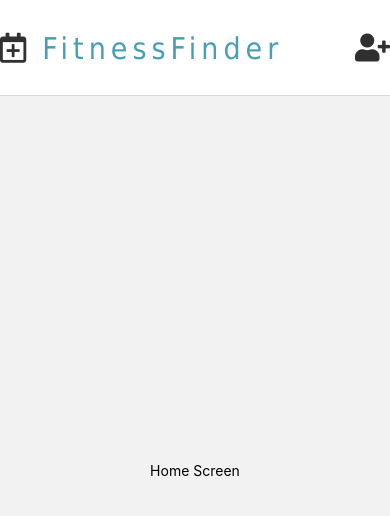
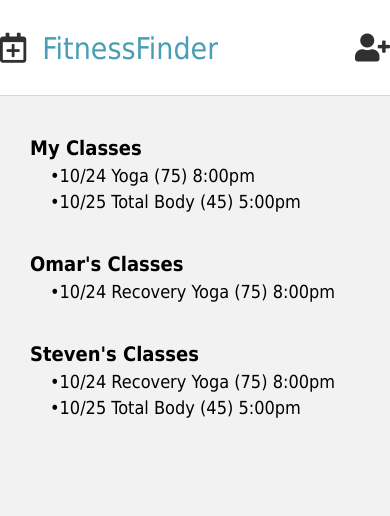
Before and after one commit to ofeller/fitnessfinderv2, a React Native app: screen /HomeScreen in a window 390 px wide. Shown: the top 516 px of the page. Built offline with nearby package versions, Linux system fonts and the light colour scheme.

Commit message:
Added text to home screen

```diff
--- a/App.js
+++ b/App.js
@@ -25,7 +25,6 @@ export default function App({navigation}) {
             fontSize: 30,
             fontWeight: '500',
             fontFamily: 'Tahoma',
-            letterSpacing: 5,
             color: '#489fb5'
           },
           headerStyle: {
--- a/screens/HomeScreen.js
+++ b/screens/HomeScreen.js
@@ -3,8 +3,15 @@ import { StyleSheet, Text, Button, Header, View } from 'react-native';
 
 function HomeScreen({navigation}){
     return(
-    <View style={{flex: 1, alignItems: 'center', justifyContent: 'center'}}>
-    <Text>Home Screen</Text>
+    <View style={{alignItems: 'left',  justifyContent: 'left', paddingVertical: 40, paddingHorizontal: 30}}>
+    <Text style={{fontSize: 20, fontFamily: 'Tahoma', fontWeight: '600', paddingBottom: 5}}>My Classes</Text>
+    <Text style={{fontSize: 18, fontFamily: 'Tahoma', fontWeight: '400', paddingLeft: 20, paddingBottom: 5}}>•10/24 Yoga (75) 8:00pm</Text>
+    <Text style={{fontSize: 18, fontFamily: 'Tahoma', fontWeight: '400', paddingLeft: 20, paddingBottom: 40}}>•10/25 Total Body (45) 5:00pm</Text>
+    <Text style={{fontSize: 20, fontFamily: 'Tahoma', fontWeight: '600', paddingBottom: 5}}>Omar's Classes</Text>
+    <Text style={{fontSize: 18, fontFamily: 'Tahoma', fontWeight: '400', paddingLeft: 20, paddingBottom: 40}}>•10/24 Recovery Yoga (75) 8:00pm</Text>
+    <Text style={{fontSize: 20, fontFamily: 'Tahoma', fontWeight: '600', paddingBottom: 5}}>Steven's Classes</Text>
+    <Text style={{fontSize: 18, fontFamily: 'Tahoma', fontWeight: '400', paddingLeft: 20, paddingBottom: 5}}>•10/24 Recovery Yoga (75) 8:00pm</Text>
+    <Text style={{fontSize: 18, fontFamily: 'Tahoma', fontWeight: '400', paddingLeft: 20, paddingBottom: 40}}>•10/25 Total Body (45) 5:00pm</Text>
 
       {/* <Header
     leftComponent={{ icon: 'menu', color: '#fff' }}
```
